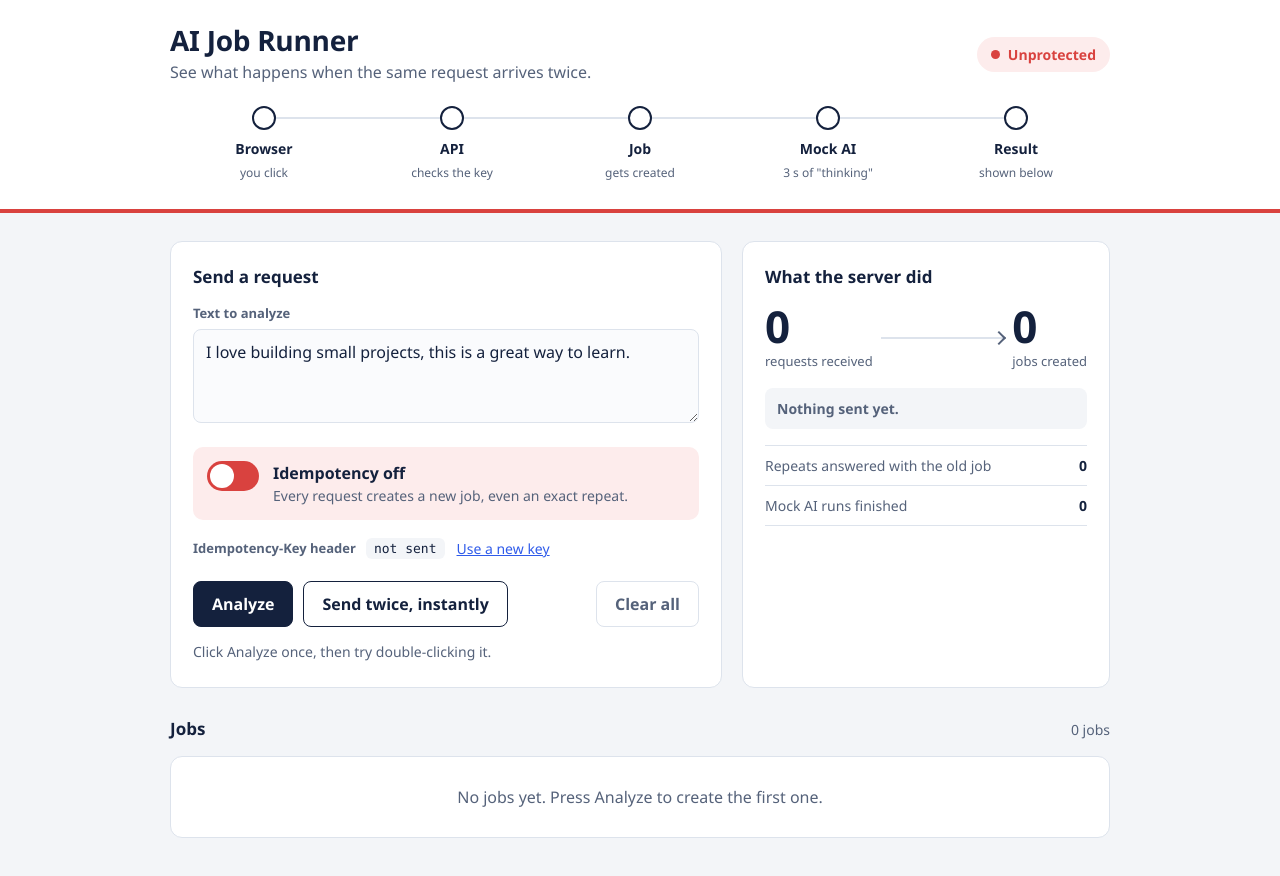
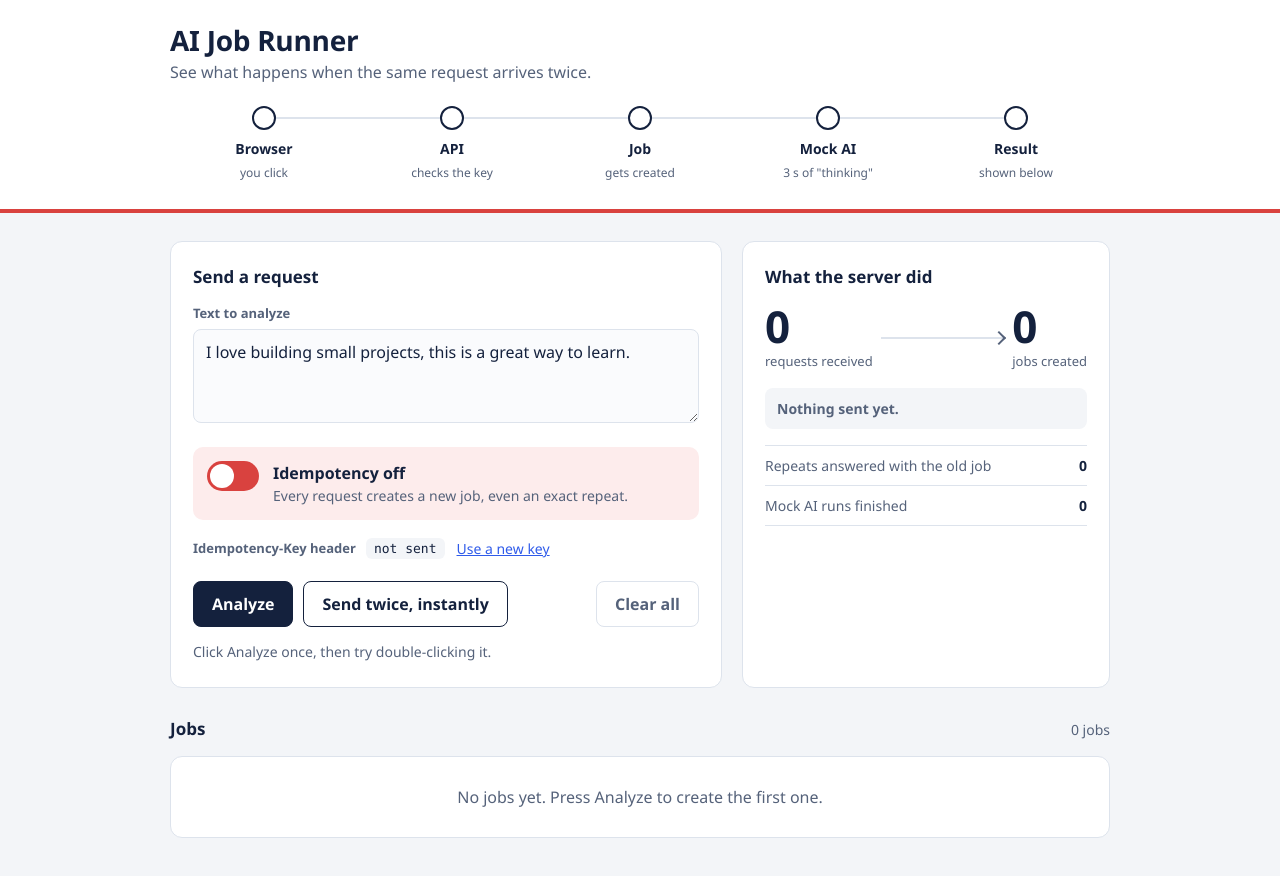
Before and after one commit to ChaitanyaDeore1/Ai-Job-Runner-Test, a website: page public/index.html in a window 1280 px wide. Drawn offline with Linux system fonts and the light colour scheme; no server answers.

Commit message:
update index.html
Removed the mode pill indicating 'Unprotected'.

```diff
--- a/public/index.html
+++ b/public/index.html
@@ -13,7 +13,6 @@
         <h1>AI Job Runner</h1>
         <p class="tag">See what happens when the same request arrives twice.</p>
       </div>
-      <div class="mode-pill" id="modePill"><span class="dot"></span><span id="modePillText">Unprotected</span></div>
     </div>
 
     <!-- Live pipeline: a packet travels Browser -> API -> Job -> Mock AI -> Result -->
```
